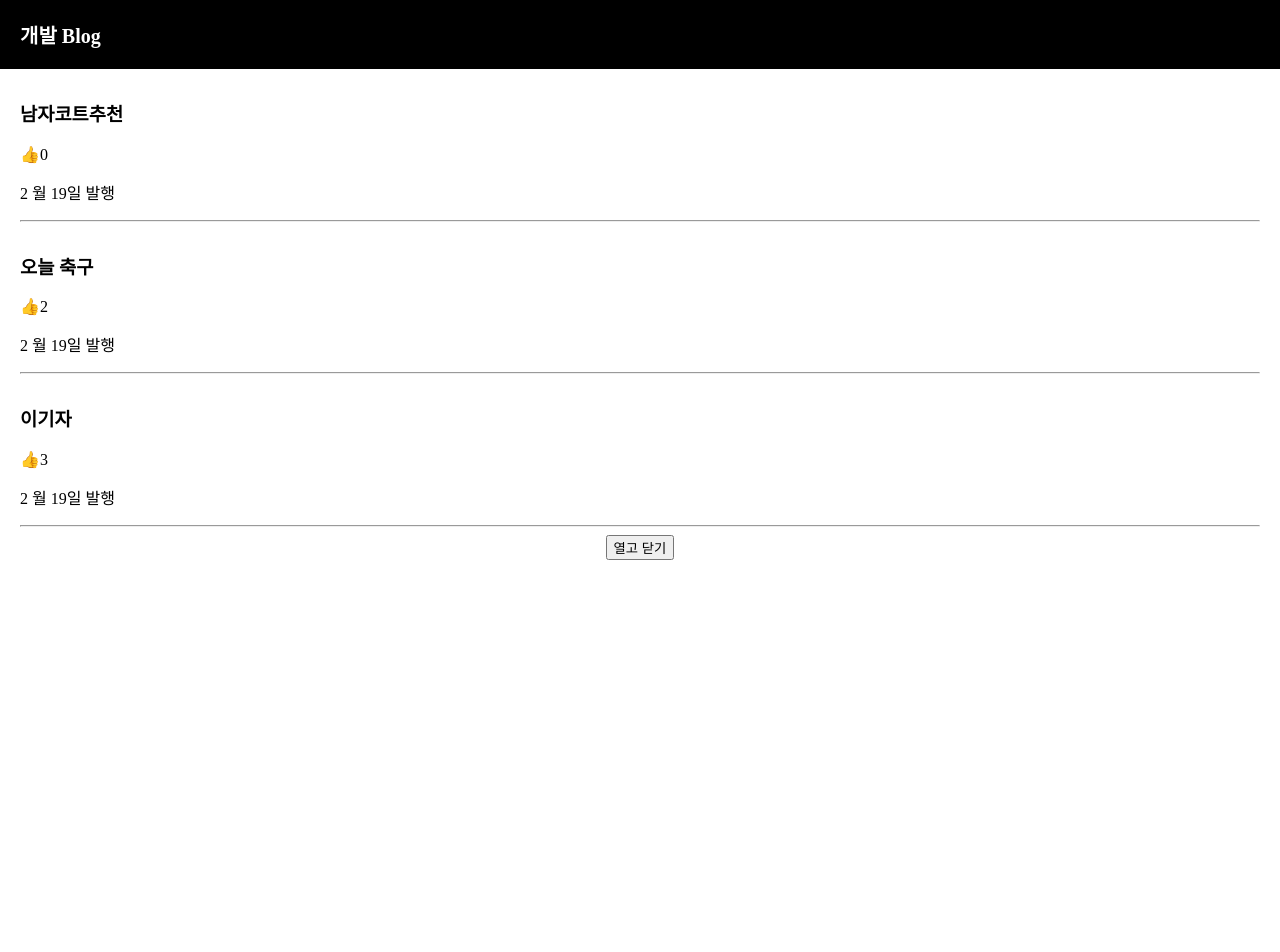
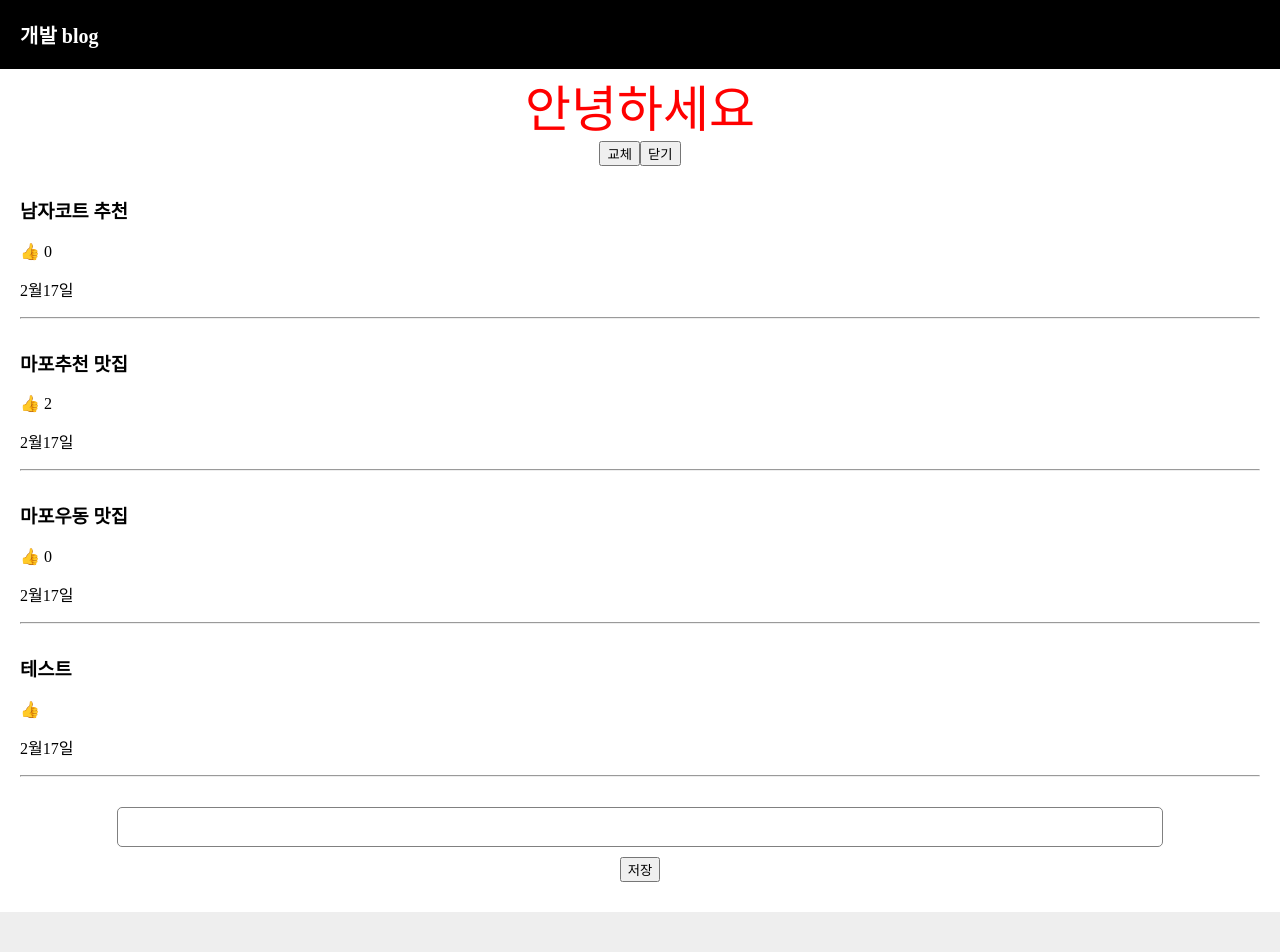
Before and after one commit to wogus216/codingApple, a React (Create React App) app in the folder blog/: page / in a window 1280 px wide. Shown: the top 952 px of the page. Before the commit the page ends 800 px from the top, so only its background shows below. Built offline with nearby package versions, Linux system fonts and the light colour scheme.

Commit message:
배열에 추가하고 화면 출력

```diff
--- a/blog/src/App.css
+++ b/blog/src/App.css
@@ -11,6 +11,24 @@ body {
   background: #eee;
 }
 
+.publish {
+  margin-top: 30px;
+  margin-bottom: 30px;
+}
+
+.publish input {
+  padding: 10px;
+  font-size: 16px;
+  border-radius: 5px;
+  width: 80%;
+  border: 1px solid grey;
+}
+
+.publish button {
+  display: block;
+  margin: auto;
+  margin-top: 10px;
+}
 .black-nav {
   background: black;
   width: 100%;
--- a/blog/src/App.js
+++ b/blog/src/App.js
@@ -4,100 +4,124 @@ import './App.css';
 import logo from './logo.svg';
 
 function App() {
-  let [title, setTitle] = useState(['남자코트추천', '오늘 축구', '이기자']);
-  let [num, setNum] = useState([0, 2, 3]);
+  let hi = '안녕하세요';
+  let [title, setTitle] = useState([
+    '남자코트 추천',
+    '마포추천 맛집',
+    '마포우동 맛집',
+    '테스트',
+  ]);
+  let [cnt, setCnt] = useState([0, 2, 0]);
   let [modal, setModal] = useState(false);
-  let [titleNumber, setTitleNumber] = useState(0);
 
-  const appear = () => {
+  let appear = () => {
     setModal(!modal);
   };
-  let array = [1, 2, 3];
 
-  let na = array.map((a) => a * 2);
-  console.log(na);
-
-  const up = (index) => {
-    console.log('anjwl');
-    let numArray = [...num];
-    numArray[index]++;
-
-    setNum(numArray);
+  let up = (index) => {
+    let newCnt = [...cnt];
+    newCnt[index]++;
+    setCnt(newCnt);
+  };
+  let change = () => {
+    let newTitle = [...title];
+    newTitle[0] = '여자코트 추천';
+    setTitle(newTitle);
   };
 
-  const onChange = () => {
-    let newArray = [...title];
-    newArray = ['오늘 축구', '파이썬독학', '여자코트 추천'];
-    setTitle(newArray);
+  let listChange = () => {
+    let newArr = [...title];
+    newArr = ['마포우동맛집', '마포추천맛집', '남자코트추천'];
+    newArr.sort();
+    setTitle(newArr);
   };
+  let posts = '마포 맛집';
+  let [pushNumber, setPushNumber] = useState(0);
+  let [input, setInput] = useState('');
 
-  let click = () => {
-    console.log('나오니??');
-    // modal === true ? setModal(false) : setModal(true);
-    setModal(!modal);
-  };
   return (
     <div className="App">
-      <div className="black-nav">
-        <div>개발 Blog</div>
-      </div>
+      <div className="black-nav">개발 blog</div>
+      <div style={{ color: 'red', fontSize: '50px' }}>{hi}</div>
+      <button onClick={listChange}>교체</button>
+      <button onClick={close}>닫기</button>
 
-      {title.map((a, i) => {
+      {title.map(function (a, index) {
         return (
-          <div className="list">
+          <div className="list" key={index}>
             <h3
               onClick={() => {
-                setTitleNumber(i);
+                setPushNumber(index);
               }}
             >
               {a}
             </h3>
-            <span onClick={() => up(i)}>👍{num[i]}</span>
-
-            <p>2 월 19일 발행</p>
+            <span onClick={() => up(index)}>👍 {cnt[index]}</span>
+            <p>2월17일</p>
             <hr />
           </div>
         );
       })}
-
       {/* <button
         onClick={() => {
-          setTitleNumber(0);
+          setPushNumber(0);
         }}
       >
         버튼1
       </button>
       <button
         onClick={() => {
-          setTitleNumber(1);
+          setPushNumber(1);
         }}
       >
         버튼2
       </button>
       <button
         onClick={() => {
-          setTitleNumber(2);
+          setPushNumber(2);
         }}
       >
         버튼3
       </button> */}
-      <button onClick={appear}>열고 닫기</button>
-      {modal === true ? (
-        <Modal title={title} titleNumber={titleNumber}></Modal>
-      ) : null}
+      {/* {input}
+      <input
+        onChange={(e) => {
+          console.log(e.target.value);
+          setInput(e.target.value);
+        }}
+      ></input> */}
+
+      <div className="publish">
+        <input
+          onChange={(e) => {
+            setInput(e.target.value);
+            console.log(e.target.value);
+          }}
+        />
+        <button
+          onClick={(e) => {
+            title.push(input);
+            let newTitle = [...title];
+            setTitle(newTitle);
+            console.log('야호');
+            console.log(title);
+          }}
+        >
+          저장{' '}
+        </button>
+      </div>
+      {1 < 3 ? <Modal title={title} pushNumber={pushNumber}></Modal> : null}
     </div>
   );
 }
 
-//컴포넌트 항상 대문자 시작
 function Modal(props) {
   return (
     <div className="modal">
-      <h3>{props.title[props.titleNumber]}</h3>
+      <h2>{props.title}</h2>
       <p>날짜</p>
       <p>상세내용</p>
     </div>
   );
 }
-
 export default App;
```
